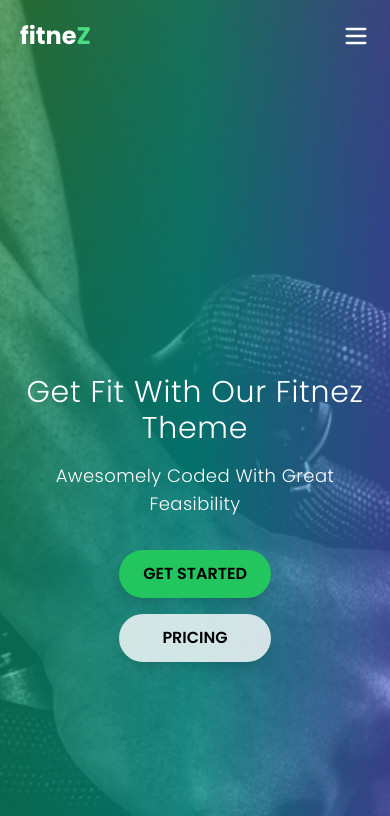
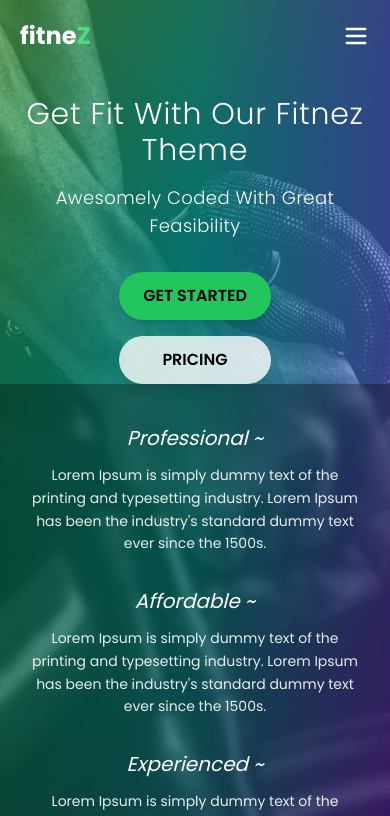
Before and after one commit to Vijaynallamilli-306/fitnez-react, a React (Create React App) app: page / in a window 390 px wide. Shown: the top 816 px of the page. Built offline with nearby package versions, Linux system fonts and the light colour scheme.

Commit message:
Fix mobile extra space issue

```diff
--- a/src/Components/HomeSection.jsx
+++ b/src/Components/HomeSection.jsx
@@ -15,7 +15,7 @@ export default function HomeSection() {
       <div className="absolute inset-0 bg-gradient-to-r from-green-700/40 via-teal-600/40 to-purple-700/40"></div>
 
       {/* Hero Content */}
-      <div className="relative z-10 flex flex-col items-center justify-center text-center text-white px-4 sm:px-6 min-h-screen">
+      <div className="relative z-10 flex flex-col items-center justify-center text-center text-white px-4 sm:px-6 ">
         <h1
           className="text-3xl sm:text-4xl md:text-5xl lg:text-6xl
                      font-light mb-4 tracking-wide"
```
